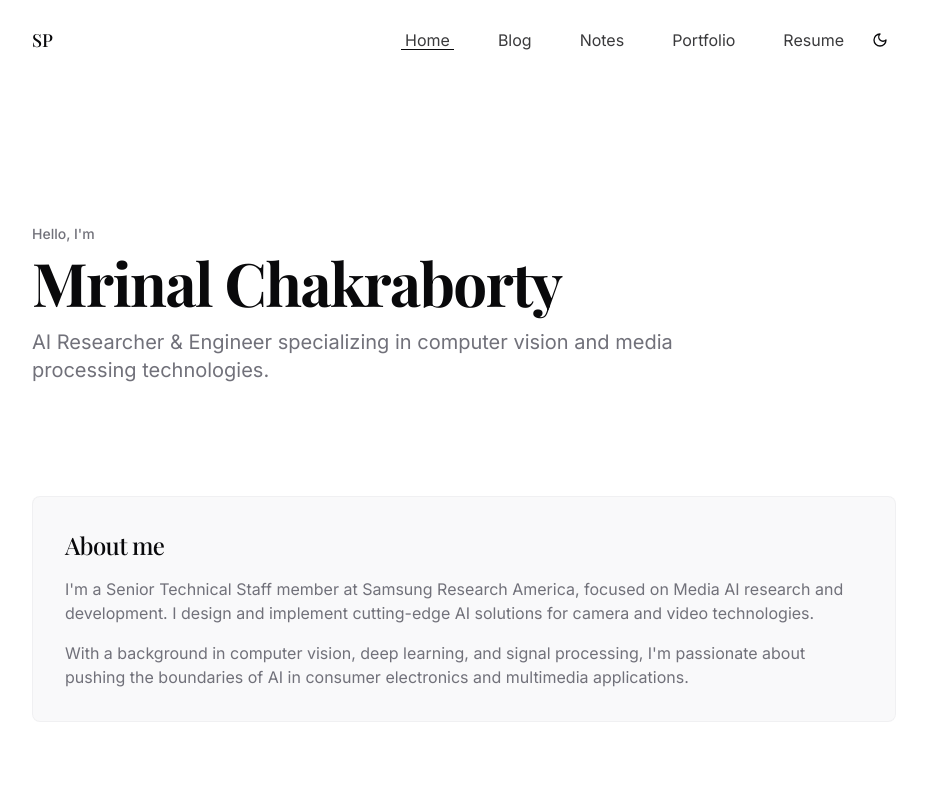
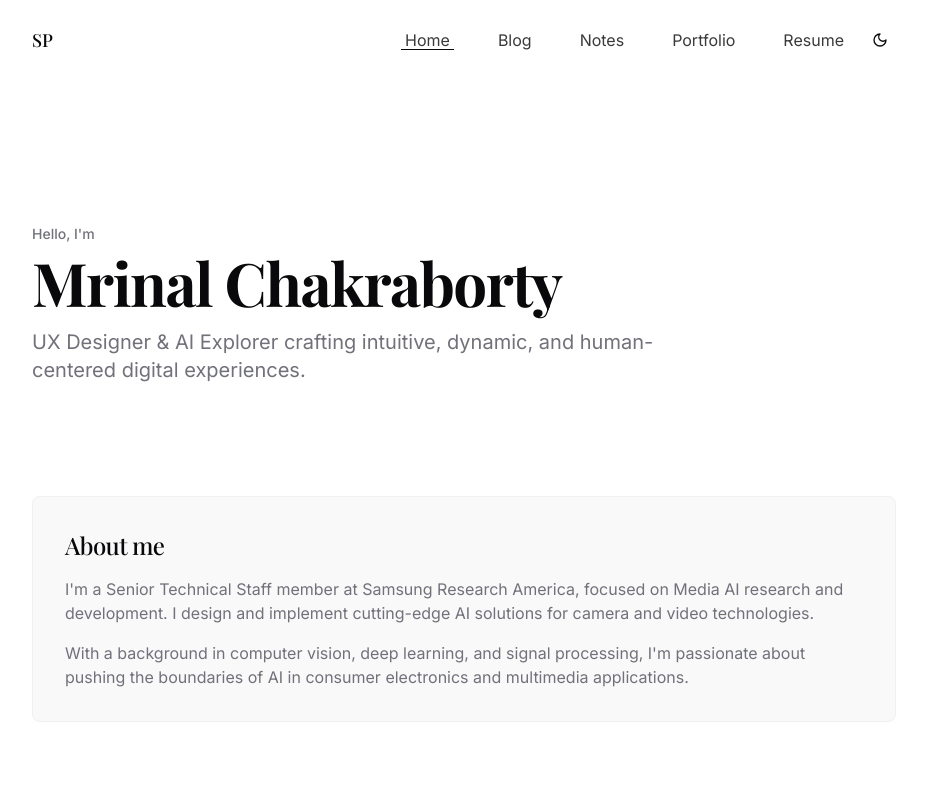
Before and after one commit to Mrinallcx/simple-notes-portfolio-62, a React (Vite) app: page / in a window 1280 px wide. Shown: the top 791 px of the page, without its empty margins (176-1103 px from the left). Built offline with nearby package versions, Linux system fonts and the light colour scheme.

Commit message:
Visual edit in Lovable
Edited UI in Lovable

```diff
--- a/src/pages/Index.tsx
+++ b/src/pages/Index.tsx
@@ -15,9 +15,7 @@ const Index = () => {
         }}>Mrinal Chakraborty</h1>
           <p className="text-xl text-muted-foreground max-w-2xl animate-slide-down" style={{
           animationDelay: '300ms'
-        }}>
-            AI Researcher & Engineer specializing in computer vision and media processing technologies.
-          </p>
+        }}>UX Designer &amp; AI Explorer crafting intuitive, dynamic, and human-centered digital experiences.</p>
         </div>
 
         <div className="bg-secondary/50 rounded-lg p-8 border border-border/40 animate-slide-up" style={{
```
